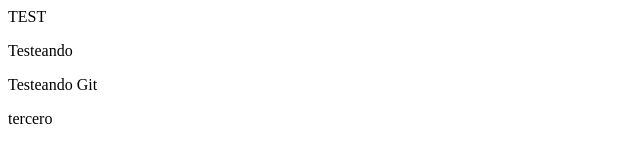
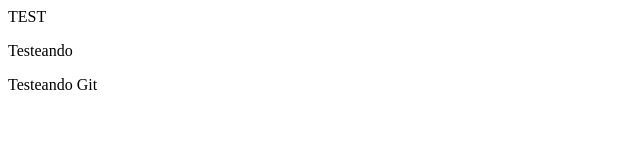
Before and after one commit to antoniobarreiro/origin, a plain HTML site: page index.html in a window 1280 px wide. Shown: the full height of the page, 0-640 px from the left. Drawn offline with Linux system fonts and the light colour scheme.

Commit message:
Update index.html

```diff
--- a/index.html
+++ b/index.html
@@ -1,4 +1,3 @@
 <p>TEST</p>
 <P>Testeando</P>
 <p>Testeando Git</p>
-<p>tercero</p>
```
